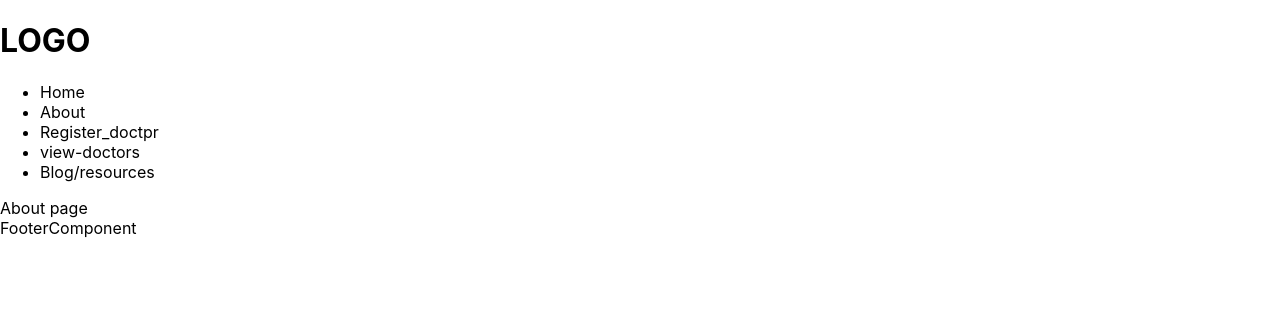
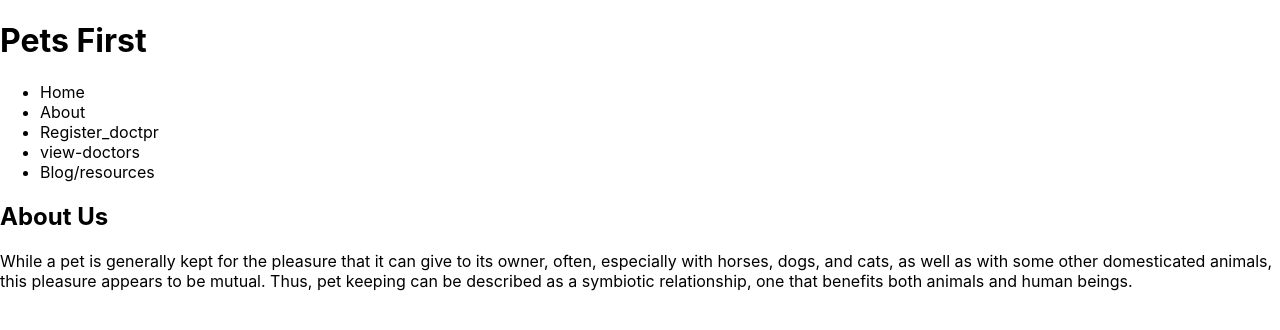
Before and after one commit to MissZamzam/group-7, a React (Create React App) app in the folder client/says-my-vet/: page /about in a window 1280 px wide. Shown: the top 330 px of the page. Built offline with nearby package versions, Linux system fonts and the light colour scheme.

Commit message:
Create About page

```diff
--- a/client/says-my-vet/src/components/Footer/Footer.component.js
+++ b/client/says-my-vet/src/components/Footer/Footer.component.js
@@ -2,7 +2,7 @@ import React from 'react'
 
 function Footer() {
   return (
-    <div>FooterComponent</div>
+    <div></div>
   )
 }
 
--- a/client/says-my-vet/src/components/NavBar/NavBar.component.js
+++ b/client/says-my-vet/src/components/NavBar/NavBar.component.js
@@ -5,7 +5,7 @@ const NavBar = () => {
   return (
       <div>
           <div className="logo">
-            <h1>LOGO</h1>
+            <h1>Pets First</h1>
           </div>
           <ul>
               <li>Home</li>
--- a/client/says-my-vet/src/pages/About/About.page.js
+++ b/client/says-my-vet/src/pages/About/About.page.js
@@ -2,9 +2,26 @@ import React from 'react'
 
 const About = () => {
     return (
-      <div>
-            About page
+      <section className="about-section">
+      <div className="abt-sec1">
+        <div className="about-us">
+          <h1>About Us</h1>
+          <p>
+          While a pet is generally kept for the pleasure that it can give to its owner, often, especially with horses, dogs, and cats, as well as with some other domesticated animals, this pleasure appears to be mutual. Thus, pet keeping can be described as a symbiotic relationship, one that benefits both animals and human beings.
+          </p>
+
         </div>
+        <div className="services">
+          <div></div>
+          <div></div>
+          <div></div>
+          <div></div>
+          <div></div>
+          <div></div>
+        </div>
+      </div>
+      <div className="abt-sec2"></div>
+    </section>
   )
 }
 
```
